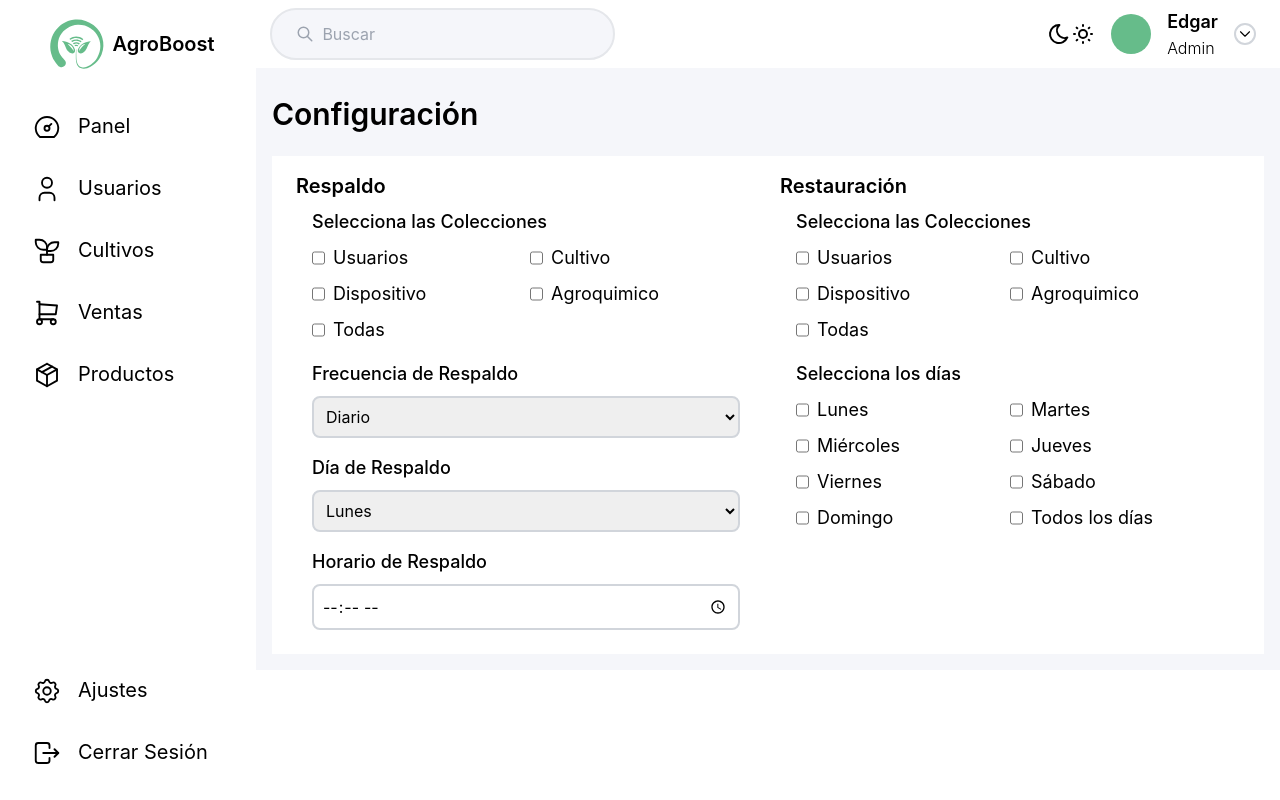
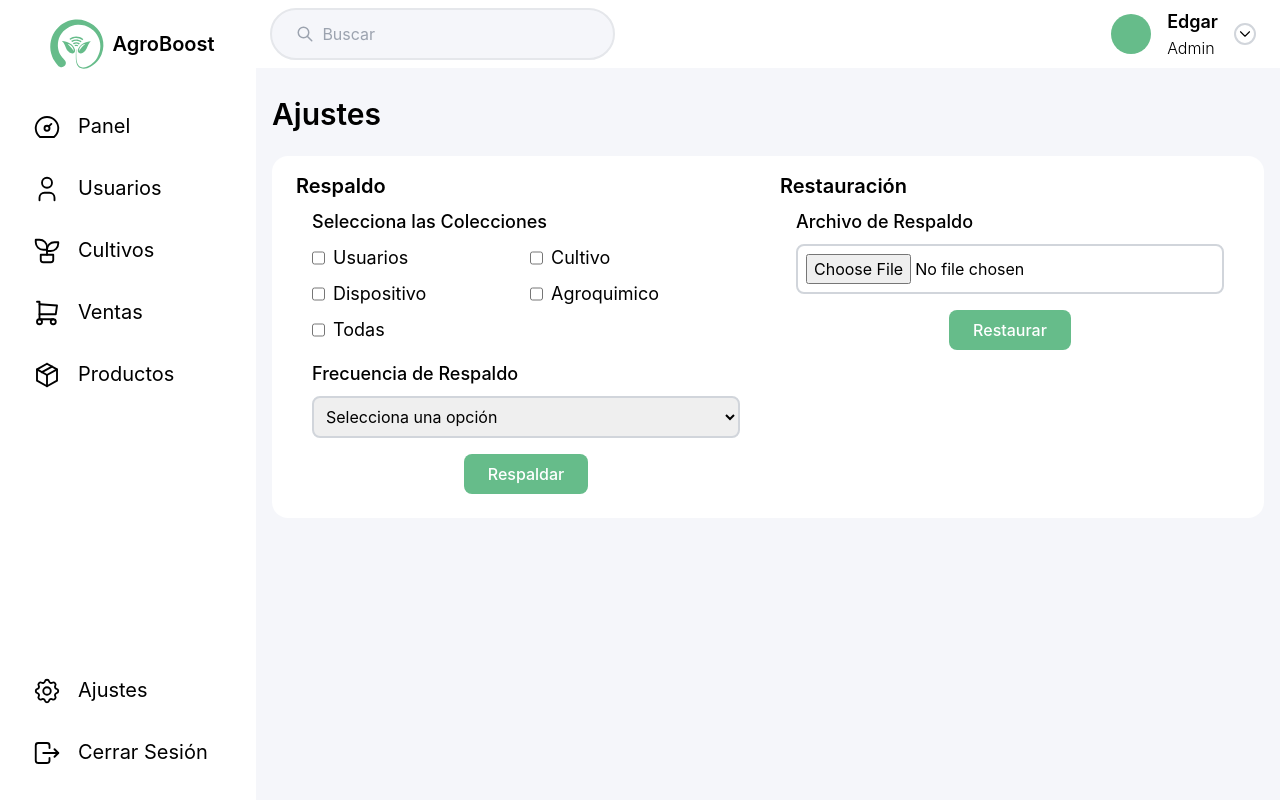
Before and after one commit to ManuelGL10/agroboost, a React (Create React App) app: page /dashboardconfig in a window 1280 px wide. Built offline with nearby package versions, Linux system fonts and the light colour scheme; a web font is replaced by a local one.

Commit message:
Add view Settings

```diff
--- a/src/components/MainConfig.js
+++ b/src/components/MainConfig.js
@@ -1,10 +1,12 @@
-import React from 'react'
+import React, { useState } from 'react';
 
 const MainConfig = () => {
+  const [frecuenciaRespaldo, setFrecuenciaRespaldo] = useState('');
+
   return (
-    <div className='bg-background ml-[20%] p-4'>
-        <h1 className='text-3xl font-semibold mt-20'>Configuración</h1>
-        <div className='py-4 px-6 grid grid-cols-2 gap-x-6 bg-white mt-6'>
+    <div className='bg-background ml-[20%] p-4 h-screen'>
+      <h1 className='text-3xl font-semibold mt-20'>Ajustes</h1>
+      <div className='py-4 px-6 grid grid-cols-2 gap-x-6 bg-white mt-6 rounded-2xl'>
         <div>
           <span className='text-xl font-semibold'>Respaldo</span>
           <div className='px-4 py-2'>
@@ -34,13 +36,18 @@ const MainConfig = () => {
           </div>
           <div className='px-4 py-2 grid'>
             <span className='text-lg font-medium mb-2'>Frecuencia de Respaldo</span>
-                    <select className='border-2 border-gray-300 rounded-lg p-2'>
+            <select
+              className='border-2 border-gray-300 rounded-lg p-2'
+              value={frecuenciaRespaldo}
+              onChange={(e) => setFrecuenciaRespaldo(e.target.value)}
+            >
               <option value="" disabled>Selecciona una opción</option>
               <option value="Diario">Diario</option>
               <option value="Semanal">Semanal</option>
               <option value="Mensual">Mensual</option>
             </select>
           </div>
+          {frecuenciaRespaldo === 'Semanal' && (
             <div className='px-4 py-2 grid'>
                 <span className='text-lg font-medium mb-2'>Día de Respaldo</span>
                 <select className='border-2 border-gray-300 rounded-lg p-2'>
@@ -54,79 +61,42 @@ const MainConfig = () => {
                     <option value="Mensual">Domingo</option>
                 </select>
             </div>
+            )}
+            {(frecuenciaRespaldo === 'Mensual') && (
               <div className='px-4 py-2 grid'>
-                    <span className='text-lg font-medium mb-2'>Horario de Respaldo</span>
+                <span className='text-lg font-medium mb-2'>Fecha de Respaldo</span>
+                <input type='date' className='border-2 border-gray-300 rounded-lg p-2'/>
+              </div>
+            )}
+            {(frecuenciaRespaldo === 'Mensual' || frecuenciaRespaldo === 'Diario' || frecuenciaRespaldo === 'Semanal') && (
+                <div className='px-4 py-2 grid'>
+                    <span className='text-lg font-medium mb-2'>Hora de Respaldo</span>
                     <input type='time' className='border-2 border-gray-300 rounded-lg p-2'/>
+                </div>
+            )}
+            <div className='py-2 flex justify-center'>
+                <button className='flex py-2 px-6 rounded-lg bg-custom-color_logo right-0 text-white font-medium hover:bg-[#2F9B5D]'>
+                    Respaldar
+                </button>
             </div>
         </div>
         <div>
           <span className='text-xl font-semibold'>Restauración</span>
           <div className='px-4 py-2'>
-                    <span className='text-lg font-medium'>Selecciona las Colecciones</span>
-                    <div className='grid gap-y-2 grid-cols-2 mt-2'>
-                        <div className='flex text-lg'>
-                            <input type='checkbox' className='mr-2'/>
-                            <span>Usuarios</span>
-                        </div>
-                        <div className='flex text-lg'>
-                            <input type='checkbox' className='mr-2'/>
-                            <span>Cultivo</span>
-                        </div>
-                        <div className='flex text-lg'>
-                            <input type='checkbox' className='mr-2'/>
-                            <span>Dispositivo</span>
-                        </div>
-                        <div className='flex text-lg'>
-                            <input type='checkbox' className='mr-2'/>
-                            <span>Agroquimico</span>
-                        </div>
-                        <div className='flex text-lg'>
-                            <input type='checkbox' className='mr-2'/>
-                            <span>Todas</span>
+              <div className='grid'>
+                  <span className='text-lg font-medium mb-2'>Archivo de Respaldo</span>
+                  <input type='file' accept='.bson' className='border-2 border-gray-300 rounded-lg p-2'/>
               </div>
           </div>
-                </div>
-                <div className='px-4 py-2'>
-                    <span className='text-lg font-medium'>Selecciona los días</span>
-                    <div className='grid grid-cols-2 gap-y-2 mt-2'>
-                        <div className='flex text-lg'>
-                            <input type='checkbox' className='mr-2'/>
-                            <span>Lunes</span>
-                        </div>
-                        <div className='flex text-lg'>
-                            <input type='checkbox' className='mr-2'/>
-                            <span>Martes</span>
-                        </div>
-                        <div className='flex text-lg'>
-                            <input type='checkbox' className='mr-2'/>
-                            <span>Miércoles</span>
-                        </div>
-                        <div className='flex text-lg'>
-                            <input type='checkbox' className='mr-2'/>
-                            <span>Jueves</span>
-                        </div>
-                        <div className='flex text-lg'>
-                            <input type='checkbox' className='mr-2'/>
-                            <span>Viernes</span>
-                        </div>
-                        <div className='flex text-lg'>
-                            <input type='checkbox' className='mr-2'/>
-                            <span>Sábado</span>
-                        </div>
-                        <div className='flex text-lg'>
-                            <input type='checkbox' className='mr-2'/>
-                            <span>Domingo</span>
-                        </div>
-                        <div className='flex text-lg'>
-                            <input type='checkbox' className='mr-2'/>
-                            <span>Todos los días</span>
+          <div className='py-2 flex justify-center'>
+              <button className='py-2 px-6 rounded-lg bg-custom-color_logo right-0 text-white font-medium hover:bg-[#2F9B5D]'>
+                Restaurar
+              </button>
           </div>
         </div>
       </div>
     </div>
-        </div>
-    </div>
-  )
+  );
 }
 
-export default MainConfig
+export default MainConfig;
--- a/src/components/MainUsers.js
+++ b/src/components/MainUsers.js
@@ -72,10 +72,6 @@ const MainUsers = () => {
         </div>
       </div>
       <div className='flex'>
-        <button className='flex py-2 px-4 rounded-lg bg-custom-color_logo right-0 text-white font-medium hover:bg-[#2F9B5D]'>
-          <IconPlus className='mr-2'/>
-          <span>Agregar Nuevo Usuario</span>
-        </button>
         <div className='flex justify-around py-2 px-4 rounded-lg bg-gray-50 border border-gray-300 ml-auto'>
             <IconChevronLeft className='text-gray-500'/>
             <span className='mx-4 text-gray-300 font-semibold'>|</span>
--- a/src/components/Navbar_Top.js
+++ b/src/components/Navbar_Top.js
@@ -17,10 +17,6 @@ const Navbar_Top = () => {
           <input placeholder='Buscar' className='bg-background ml-2 w-[80%] focus:outline-none' />
         </div>
         <div className='items-center flex ml-auto'>
-          <div className='items-center flex mr-4'>
-            <IconMoon />
-            <IconSun />
-          </div>
           <div className='flex items-center'>
             <div className='rounded-full bg-custom-color_logo h-10 w-10' />
             <ul className='ml-4'>
```
Lines whose indentation alone changed are shown as unchanged.
